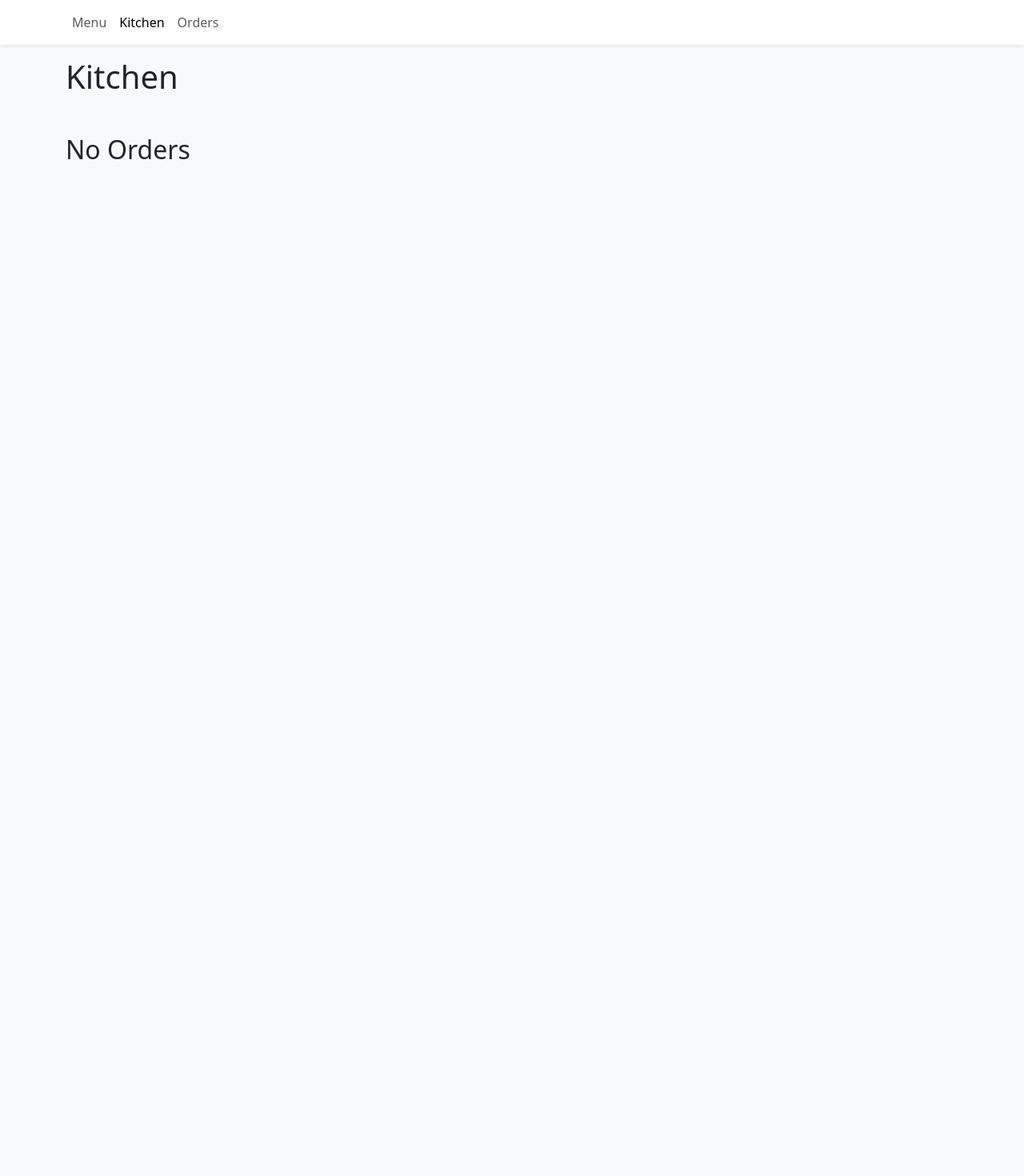
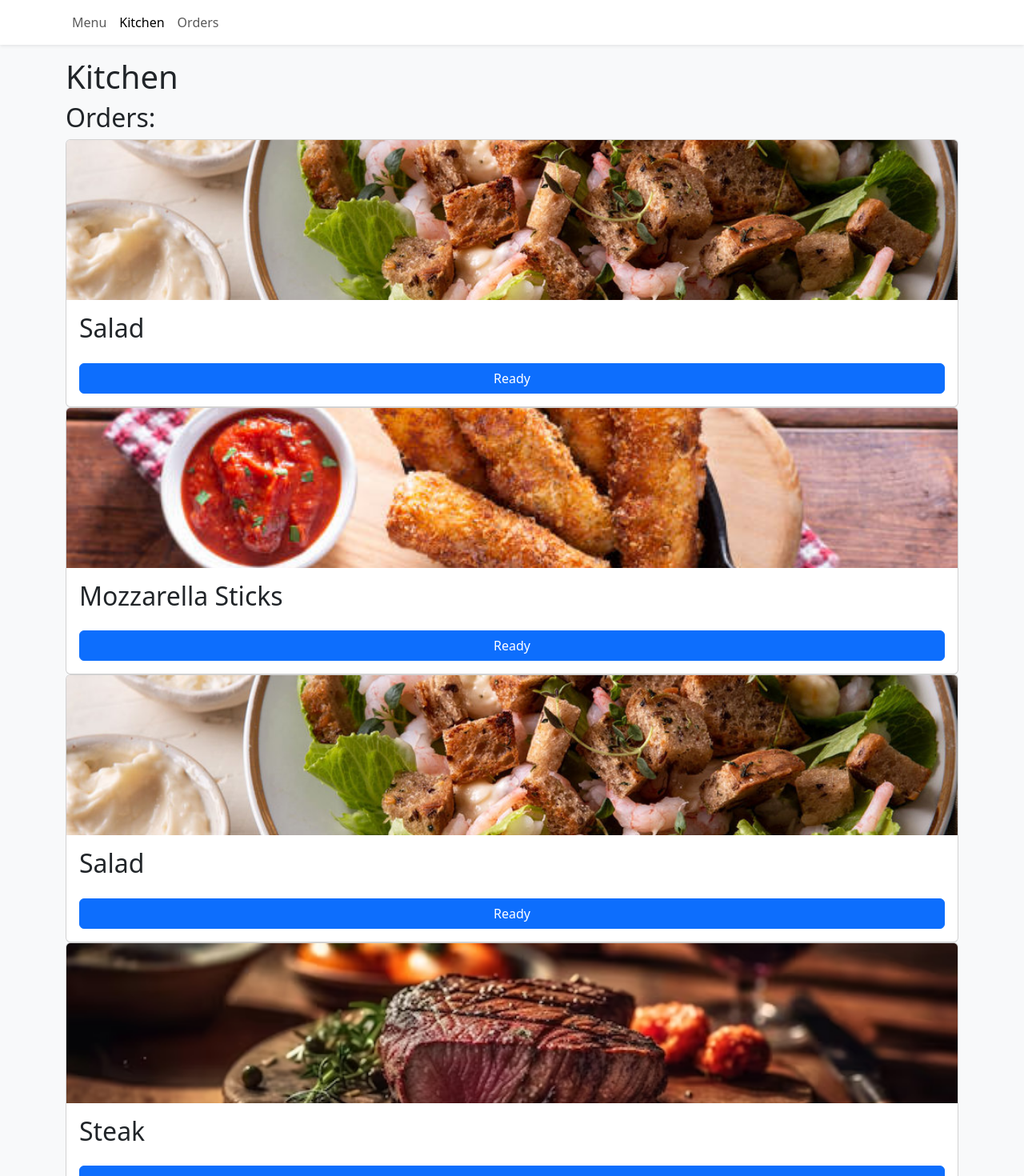
Before and after one commit to KayTee1/Restaurant-Simulation, a React (Vite) app: page /kitchen in a window 1280 px wide. Shown: the top 1470 px of the page at 80% size. Before the commit the page ends 800 px from the top, so only its background shows below. Built offline with nearby package versions, Linux system fonts and the light colour scheme; data requests are answered from the project's data file.

Commit message:
refactored code and added comments

```diff
--- a/backend/db.json
+++ b/backend/db.json
@@ -56,6 +56,32 @@
       ]
     }
   ],
-  "orders": [],
+  "orders": [
+    {
+      "id": 1,
+      "name": "Salad",
+      "image": "../imgs/salad.png"
+    },
+    {
+      "id": 2,
+      "name": "Mozzarella Sticks",
+      "image": "../imgs/mozzarellaSticks.png"
+    },
+    {
+      "id": 3,
+      "name": "Salad",
+      "image": "../imgs/salad.png"
+    },
+    {
+      "id": 4,
+      "name": "Steak",
+      "image": "../imgs/steak.png"
+    },
+    {
+      "id": 5,
+      "name": "Ice Cream",
+      "image": "../imgs/iceCream.png"
+    }
+  ],
   "orderHistory": []
 }
--- a/frontend/models/models.ts
+++ b/frontend/models/models.ts
@@ -10,5 +10,5 @@ export interface MenuItem {
 export interface Order {
   id: number;
   name: string;
-  image?: string;
+  image: string;
 }
--- a/frontend/src/components/KitchenOrderCard.tsx
+++ b/frontend/src/components/KitchenOrderCard.tsx
@@ -3,26 +3,29 @@ import { Button, Card } from "react-bootstrap";
 import axios from "axios";
 import { Order } from "../../models/models";
 
-interface Props {
+interface OrderProps {
   order: Order;
   orders: Order[];
   setOrders: React.Dispatch<React.SetStateAction<Order[]>>;
 }
 
-const KitchenOrderCard: React.FC<Props> = ({
+const KitchenOrderCard: React.FC<OrderProps> = ({
   order,
   orders,
   setOrders,
-}: Props) => {
+}: OrderProps) => {
 
+  //  when an order has been completed, remove the order from
+  //  database and the page
   const handleRemoveOrder = (id: number) => {
     const apiUrl = `http://localhost:3001/orders/${order.id}`;
 
     axios
       .delete(apiUrl)
       .then((response) => {
-        console.log("Resource deleted successfully:", response);
+        console.log("Order deleted successfully:", response);
 
+        // all except the order that has been deleted gets rendered again
         setOrders(orders.filter((order) => order.id !== id));
       })
       .catch((error) => {
--- a/frontend/src/components/PieChart.tsx
+++ b/frontend/src/components/PieChart.tsx
@@ -6,6 +6,7 @@ interface PieChartProps {
   foodNames: string[];
 }
 type FoodCounts = {
+  //using food name as the key
   [name: string]: number;
 };
 ChartJS.register(ArcElement, Tooltip, Legend);
@@ -14,6 +15,10 @@ const PieChart: React.FC<PieChartProps> = ({ foodNames }: PieChartProps) => {
   const foodCounts: FoodCounts = {};
 
   foodNames.forEach((name) => {
+    //if foodName (burger) already exists:
+    //  then burger count getes incremented
+    //if not then that specific food item gets
+    //initialized with a count of 1
     foodCounts[name] ? (foodCounts[name] += 1) : (foodCounts[name] = 1);
   });
 
--- a/frontend/src/components/SingleMenuItem.tsx
+++ b/frontend/src/components/SingleMenuItem.tsx
@@ -10,11 +10,11 @@ interface Props {
 }
 
 const SingleMenuItem: React.FC<Props> = ({ menuItem }: Props) => {
-  const {name, price, imgUrl } = menuItem;
+  const { name, price, imgUrl } = menuItem;
 
-  const [quantity, setQuantity] = useState(0);
+  const [quantity, setQuantity] = useState<number>(0);
   const [orderData, setOrderData] = useState({});
-  const [ordersCount, setOrdersCount] = useState(0);
+  const [ordersCount, setOrdersCount] = useState<number>(0);
 
   useEffect(() => {
     if (Object.keys(orderData).length > 0) {
@@ -48,7 +48,7 @@ const SingleMenuItem: React.FC<Props> = ({ menuItem }: Props) => {
       name: name,
       image: imgUrl,
     });
-    setOrdersCount(ordersCount+1);
+    setOrdersCount(ordersCount + 1);
   };
 
   const removeOrder = () => {
@@ -70,10 +70,7 @@ const SingleMenuItem: React.FC<Props> = ({ menuItem }: Props) => {
         </Card.Title>
         <div className="mt-auto">
           {quantity === 0 ? (
-            <Button
-              className="w-100"
-              onClick={() => addOrder(name, imgUrl)}
-            >
+            <Button className="w-100" onClick={() => addOrder(name, imgUrl)}>
               Place an Order
             </Button>
           ) : (
--- a/frontend/src/pages/Kitchen.tsx
+++ b/frontend/src/pages/Kitchen.tsx
@@ -4,8 +4,10 @@ import OrderCard from "../components/KitchenOrderCard";
 import { Order } from "../../models/models";
 
 interface OrderProps {
+  //  Order = order object(id,name,img)
   orders: Order[];
   setOrders: React.Dispatch<React.SetStateAction<Order[]>>;
+  //  isEmpty = are there orders for the kitchen
   isEmpty: boolean;
   setIsEmpty: React.Dispatch<React.SetStateAction<boolean>>;
 }
@@ -17,11 +19,12 @@ const Kitchen: React.FC<OrderProps> = ({
   setIsEmpty,
 }: OrderProps) => {
   useEffect(() => {
-    const apiLink = "http://localhost:3001/orders";
-    axios.get(apiLink).then((response) => {
+    //array of order objects
+    const ordersApiLink = "http://localhost:3001/orders";
+    axios.get(ordersApiLink).then((response) => {
       const ordersFromApi = response.data;
       setOrders(ordersFromApi);
-
+      //  if there are no orders in the database isEmpty = true
       setIsEmpty(ordersFromApi.length === 0);
     });
   });
--- a/frontend/src/pages/Menu.tsx
+++ b/frontend/src/pages/Menu.tsx
@@ -6,7 +6,7 @@ import axios from "axios";
 
 const Menu: React.FC = () => {
   const [menu, setMenu] = useState<MenuItem[]>([]);
-  const [restaurantName, setRestaurantName] = useState("");
+  const [restaurantName, setRestaurantName] = useState<string>("");
 
   useEffect(() => {
     axios.get("http://localhost:3001/restaurant").then((response) => {
```
Also changed, not shown: frontend/src/pages/Orders.tsx (+8 -1 lines).
